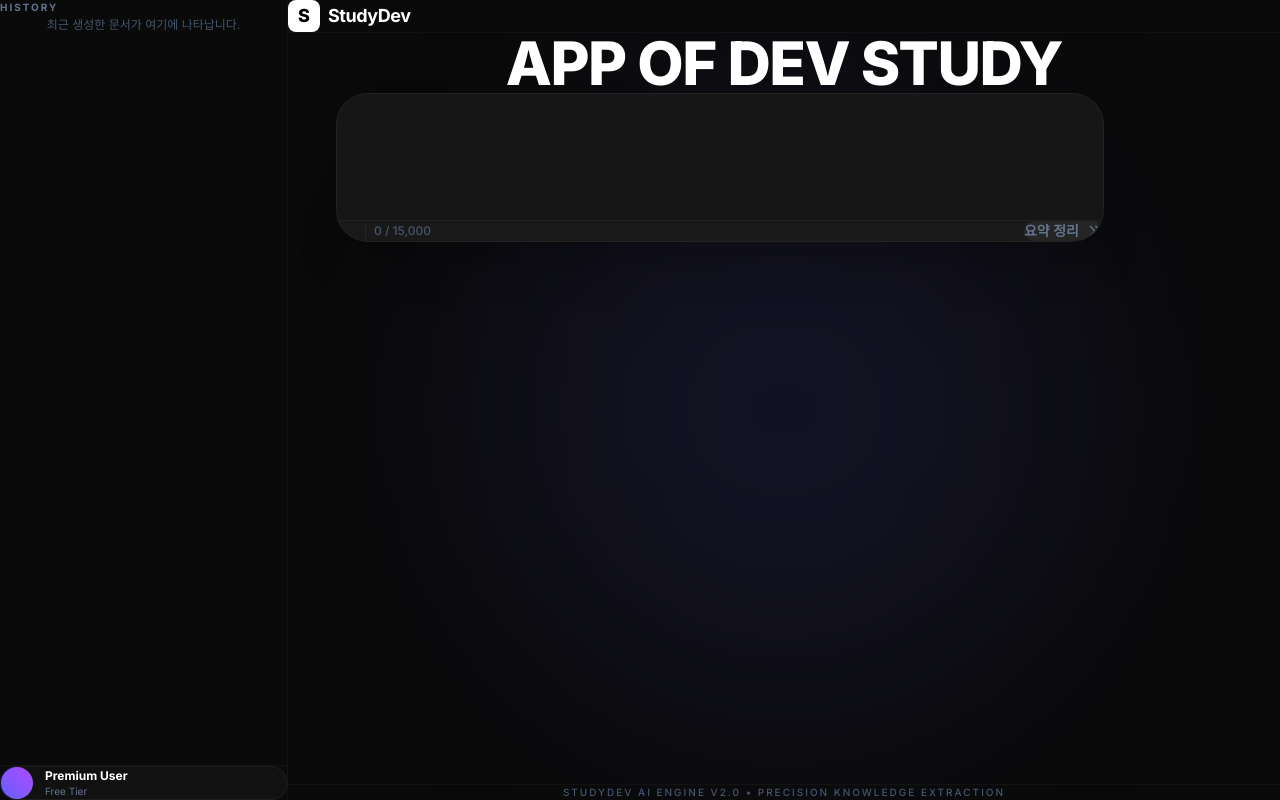
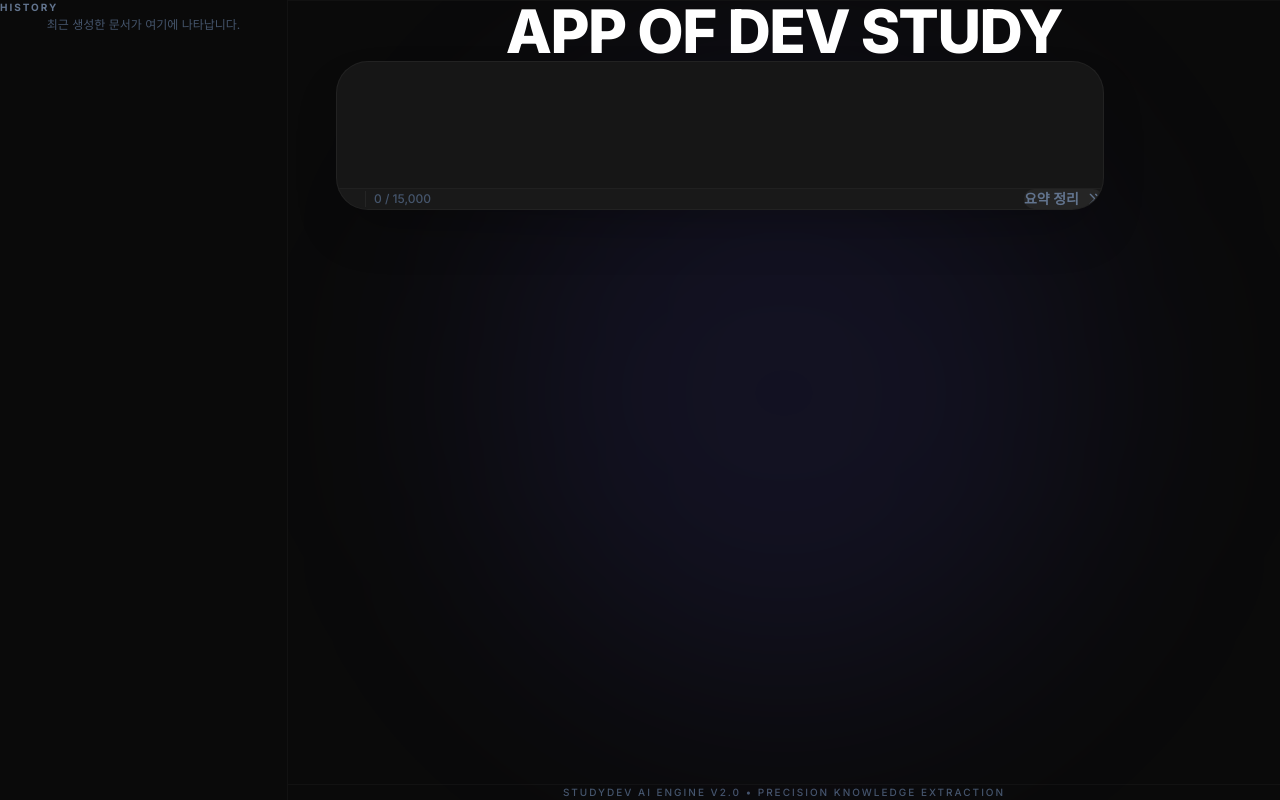
Before and after one commit to ko750125-afk/studydev, a Next.js app: page / in a window 1280 px wide. Built offline with nearby package versions, Linux system fonts and the light colour scheme.

Commit message:
UI cleanup: remove user tier info and logo

```diff
--- a/src/app/page.tsx
+++ b/src/app/page.tsx
@@ -87,10 +87,7 @@
               </svg>
             </button>
             <div className="flex items-center gap-2 cursor-pointer" onClick={handleReset}>
-              <div className="w-8 h-8 rounded-lg bg-white flex items-center justify-center">
-                <span className="text-black font-black text-lg">S</span>
-              </div>
-              <span className="font-bold tracking-tight text-lg">StudyDev</span>
+              {/* Logo and text removed */}
             </div>
           </div>
 
--- a/src/components/HistorySidebar.tsx
+++ b/src/components/HistorySidebar.tsx
@@ -81,16 +81,6 @@
         )}
       </div>
 
-      {/* Sidebar Footer */}
-      <div className="p-6 border-t border-white/[0.03]">
-        <div className="flex items-center gap-3 p-3 rounded-2xl bg-white/[0.03] border border-white/[0.05]">
-          <div className="w-8 h-8 rounded-full bg-gradient-to-tr from-indigo-500 to-purple-500" />
-          <div className="flex-1 min-w-0">
-            <p className="text-xs font-bold truncate">Premium User</p>
-            <p className="text-[10px] text-slate-500">Free Tier</p>
-          </div>
-        </div>
-      </div>
     </div>
   );
 }
```
